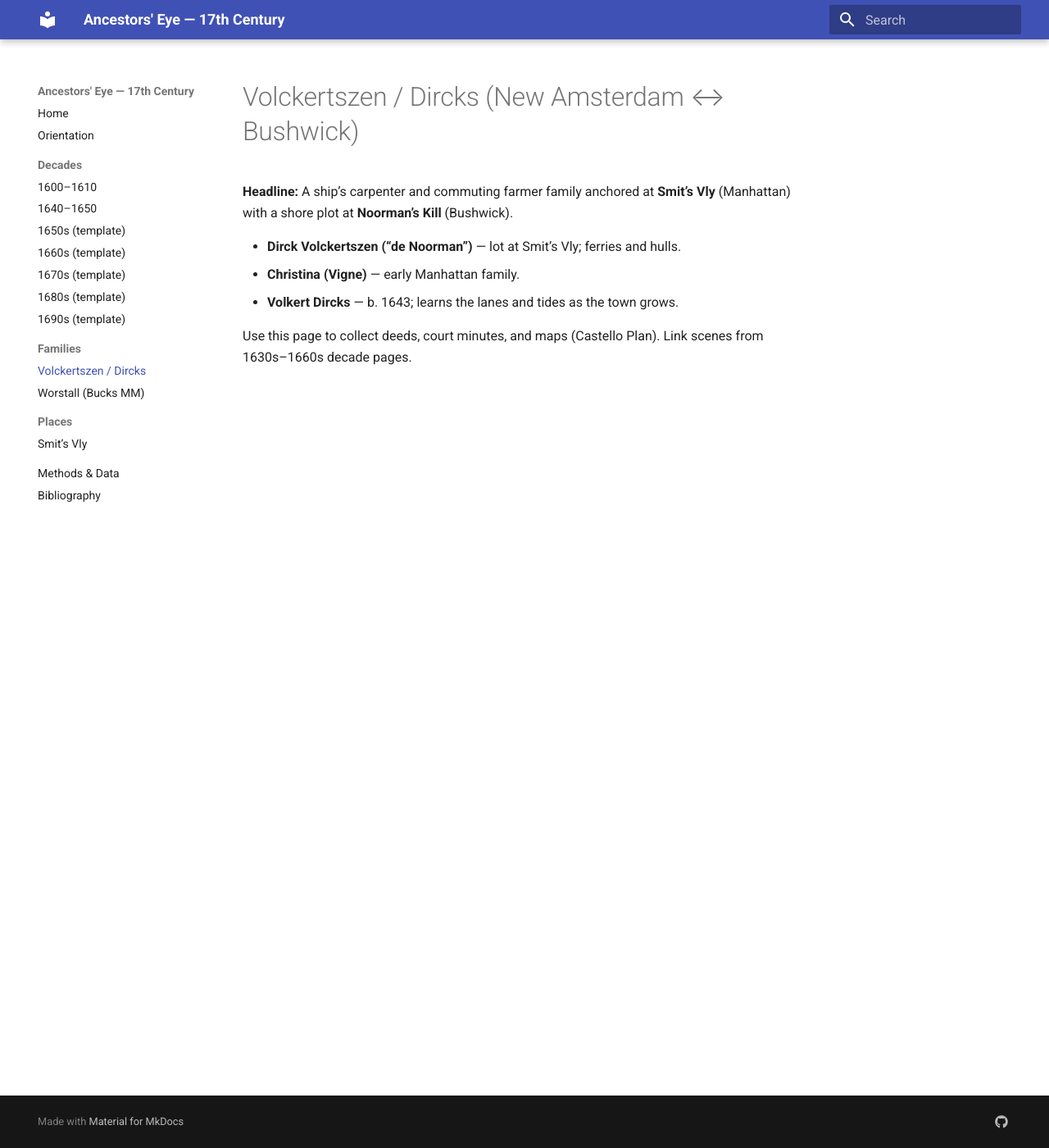
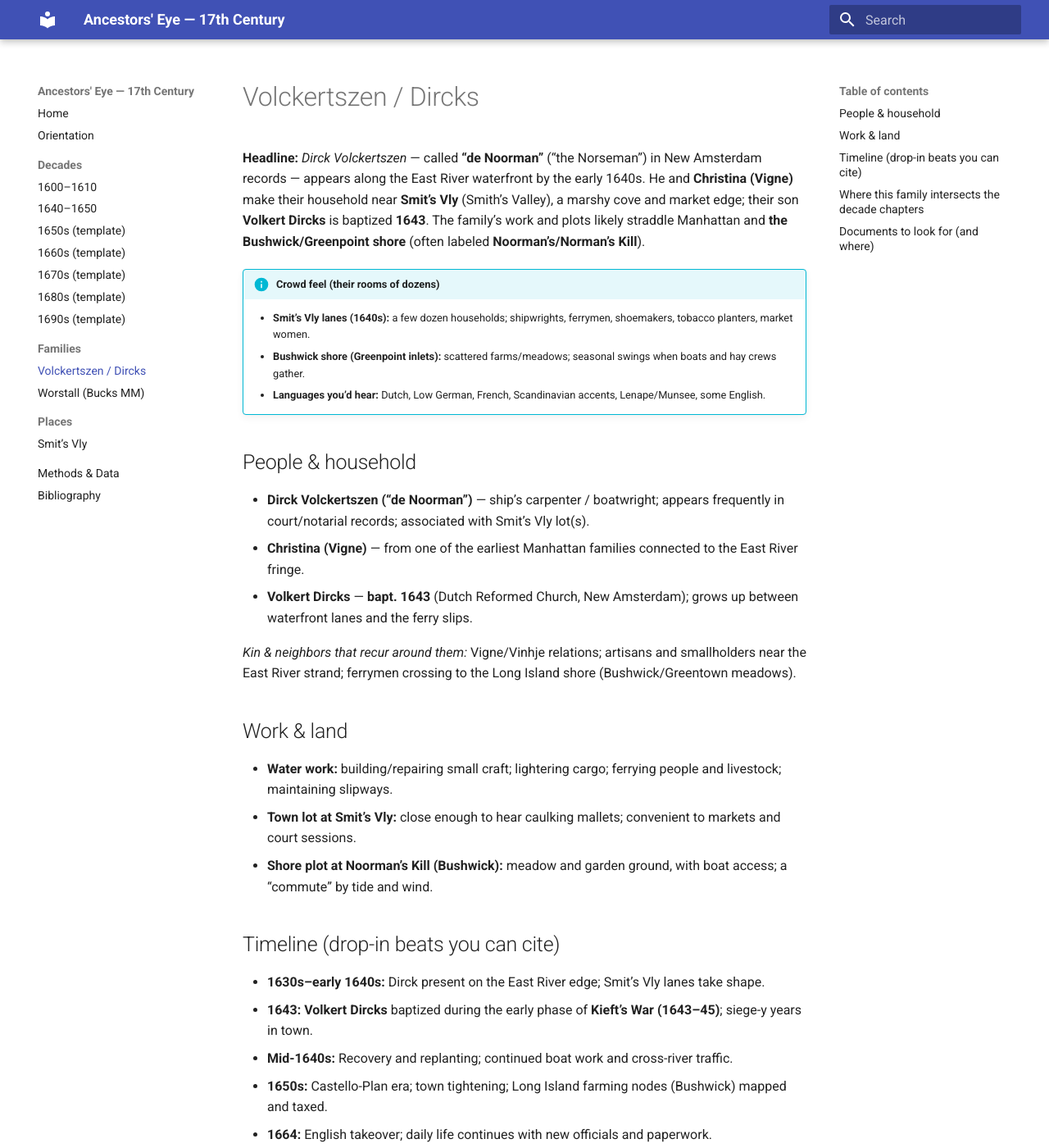
Before and after one commit to BillWorstell/WorstellWitnessWaybackMachine, an MkDocs documentation site: the page built from docs/families/volckertszen-dircks.md, in a window 1280 px wide and 1400 px high. Shown: the whole window at 82% size. Built offline with MkDocs 1.6.1 and Material for MkDocs 9.7.7, drawn with Linux system fonts in a browser that asks for light colours; some of the changed text lies outside the part shown.

Commit message:
Update volckertszen-dircks.md

```diff
--- a/docs/families/volckertszen-dircks.md
+++ b/docs/families/volckertszen-dircks.md
@@ -1,9 +1,50 @@
-# Volckertszen / Dircks (New Amsterdam ↔ Bushwick)
+---
+title: Volckertszen / Dircks (New Amsterdam ↔ Bushwick)
+summary: A ship’s-carpenter family anchored at Smit’s Vly (Manhattan) with a shore plot at Noorman’s Kill/Bushwick; work and kin flow across the East River.
+---
 
-**Headline:** A ship’s carpenter and commuting farmer family anchored at **Smit’s Vly** (Manhattan) with a shore plot at **Noorman’s Kill** (Bushwick).
+**Headline:** *Dirck Volckertszen* — called **“de Noorman”** (“the Norseman”) in New Amsterdam records — appears along the East River waterfront by the early 1640s. He and **Christina (Vigne)** make their household near **Smit’s Vly** (Smith’s Valley), a marshy cove and market edge; their son **Volkert Dircks** is baptized **1643**. The family’s work and plots likely straddle Manhattan and **the Bushwick/Greenpoint shore** (often labeled **Noorman’s/Norman’s Kill**).
 
-- **Dirck Volckertszen (“de Noorman”)** — lot at Smit’s Vly; ferries and hulls.
-- **Christina (Vigne)** — early Manhattan family.
-- **Volkert Dircks** — b. 1643; learns the lanes and tides as the town grows.
+!!! info "Crowd feel (their rooms of dozens)"
+    - **Smit’s Vly lanes (1640s):** a few dozen households; shipwrights, ferrymen, shoemakers, tobacco planters, market women.
+    - **Bushwick shore (Greenpoint inlets):** scattered farms/meadows; seasonal swings when boats and hay crews gather.
+    - **Languages you’d hear:** Dutch, Low German, French, Scandinavian accents, Lenape/Munsee, some English.
 
-Use this page to collect deeds, court minutes, and maps (Castello Plan). Link scenes from 1630s–1660s decade pages.
+## People & household
+
+- **Dirck Volckertszen (“de Noorman”)** — ship’s carpenter / boatwright; appears frequently in court/notarial records; associated with Smit’s Vly lot(s).
+- **Christina (Vigne)** — from one of the earliest Manhattan families connected to the East River fringe.
+- **Volkert Dircks** — **bapt. 1643** (Dutch Reformed Church, New Amsterdam); grows up between waterfront lanes and the ferry slips.
+
+*Kin & neighbors that recur around them:* Vigne/Vinhje relations; artisans and smallholders near the East River strand; ferrymen crossing to the Long Island shore (Bushwick/Greentown meadows).
+
+## Work & land
+
+- **Water work:** building/repairing small craft; lightering cargo; ferrying people and livestock; maintaining slipways.
+- **Town lot at Smit’s Vly:** close enough to hear caulking mallets; convenient to markets and court sessions.
+- **Shore plot at Noorman’s Kill (Bushwick):** meadow and garden ground, with boat access; a “commute” by tide and wind.
+
+## Timeline (drop-in beats you can cite)
+- **1630s–early 1640s:** Dirck present on the East River edge; Smit’s Vly lanes take shape.
+- **1643:** **Volkert Dircks** baptized during the early phase of **Kieft’s War (1643–45)**; siege-y years in town.
+- **Mid-1640s:** Recovery and replanting; continued boat work and cross-river traffic.
+- **1650s:** Castello-Plan era; town tightening; Long Island farming nodes (Bushwick) mapped and taxed.
+- **1664:** English takeover; daily life continues with new officials and paperwork.
+
+## Where this family intersects the decade chapters
+- **Scene:** [1640–1650 decade](/decades/1640-1650/) — war years, guarded normal, tiny waterfront town.
+- **Orientation:** [1600s overview](/decades/1600s/) — probes & soundings leading into settlement.
+
+## Documents to look for (and where)
+- **DRC baptisms & marriages (New Amsterdam/New York)** — entries for **Volkert Dircks (1643)** and Vigne kin.
+- **Court minutes & notarial records (New Netherland)** — suits, slanders, bonds, boatwork; frequent mentions of “de Noorman”.
+- **Castello Plan & derivatives** — lot placement at Smit’s Vly; neighbors and lanes.
+- **Bushwick/Long Island town records** — meadows, cattle marks, path orders along the Greenpoint inlets.
+
+!!! tip "Research leads"
+    - Track **lot numbers** at Smit’s Vly and correlate to the Castello Plan key.
+    - Scan **notarial inventories** for tool lists (adzes, caulking irons) that signal boatwright work.
+    - Follow **Vigne** witnesses/godparents to map the social web around the baptisms.
+    - Long Island papers often call the creek **Noorman’s/Norman’s Kill**—search variant spellings.
+
+*Downloadable handout (optional):* place a PDF or DOCX version in `docs/downloads/volckertszen-handout.pdf` and link it here.
```
